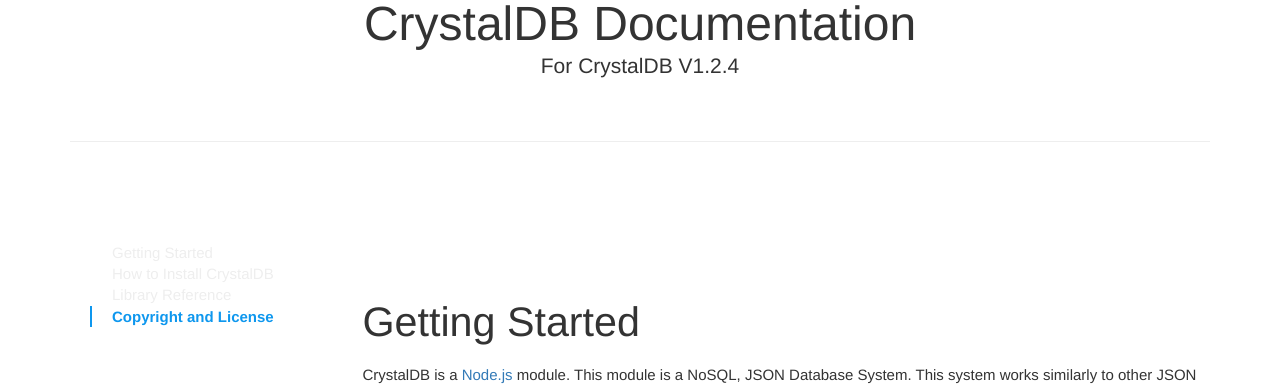
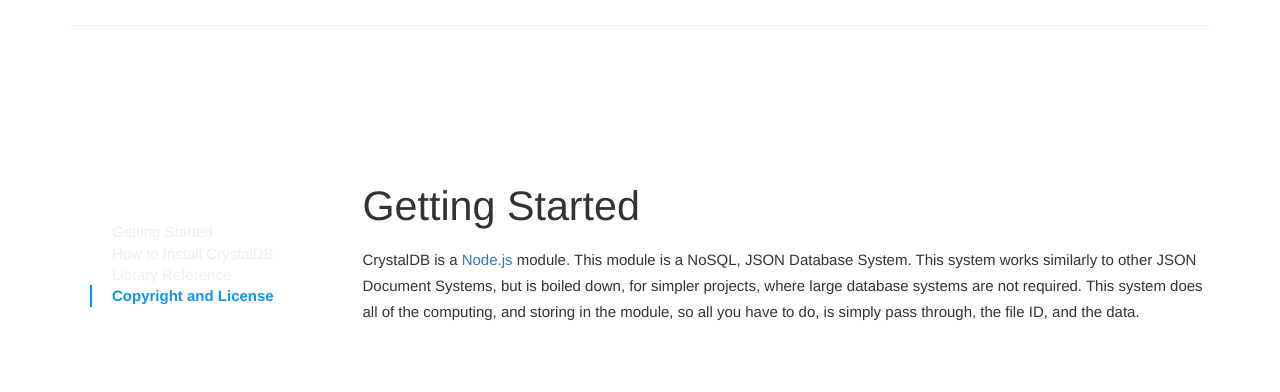
Before and after one commit to ErikMCM/CrystalDB, a website with bundled scripts: page docs/index.html in a window 1280 px wide. Both pictures are taken after a click on the button 1145 px from the left and 75 px from the top of the page. Shown: the part 347-739 px from the top of the page. Built offline with nearby package versions, Linux system fonts and the light colour scheme.

Commit message:
Add files via upload

```diff
--- a/docs/css/custom.css
+++ b/docs/css/custom.css
@@ -53,7 +53,7 @@
 
 @media (min-width: 768px) {
     .docs-sidebar {
-        padding-top: 20px;
+        padding-top: 115px;
         padding-left: 20px
     }
 }
--- a/docs/js/main.js
+++ b/docs/js/main.js
@@ -4,3 +4,8 @@
     SyntaxHighlighter.all();
 
 });
+
+function closeWarning() {
+    var removeElement = document.getElementById("myHeader");
+    removeElement.parentNode.removeChild(removeElement);
+}
```
